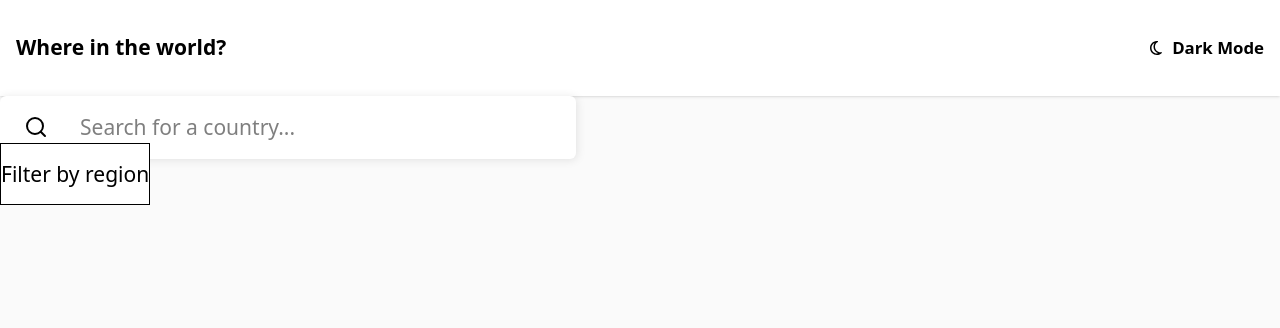
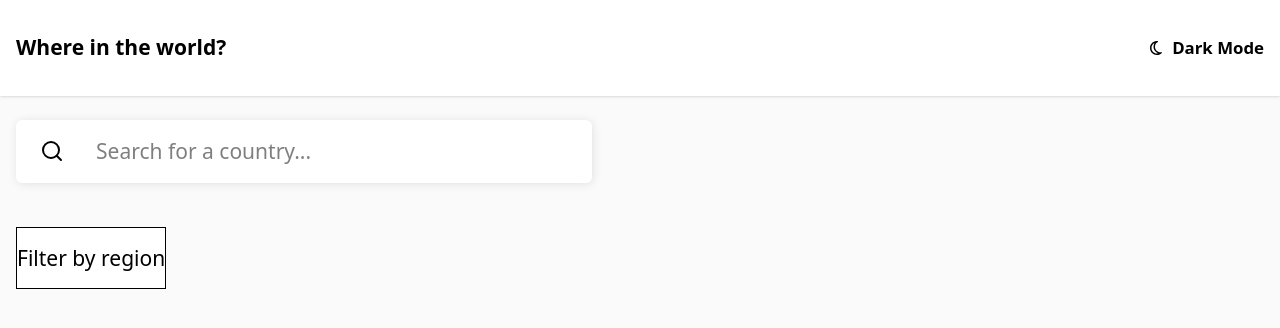
Before and after one commit to Silas310/rest-countries-api-with-color-theme-switcher, a React (Vite) app: page / in a window 1280 px wide. Shown: the top 328 px of the page. Built offline with nearby package versions, Linux system fonts and the light colour scheme.

Commit message:
feat: create Form and adjust layout

```diff
--- a/src/App.jsx
+++ b/src/App.jsx
@@ -1,16 +1,14 @@
 import "../src/index.css"
 import Header from "./components/Header"
-import Search from "./components/Search"
-import Filter from "./components/Filter"
+import Form from "./components/Form"
 
 function App() {
 
   return (
     <div className="flex justify-center w-screen h-screen">
-      <main className="text-(length:--font-size-home) flex flex-col w-full bg-light-bg">
+      <main className="text-(length:--font-size-home) flex flex-col w-full bg-light-bg gap-6">
         <Header />
-        <Search />
-        <Filter/>
+        <Form />
       </main>
     </div>
   )
--- /dev/null
+++ b/src/components/Form.jsx
@@ -0,0 +1,14 @@
+import Filter from "./Filter"
+import Search from "./Search"
+
+
+function Form() {
+  return (
+    <form action="" className="flex flex-col gap-15 px-4">
+      <Search />
+      <Filter />
+    </form>
+  )
+}
+
+export default Form
```
